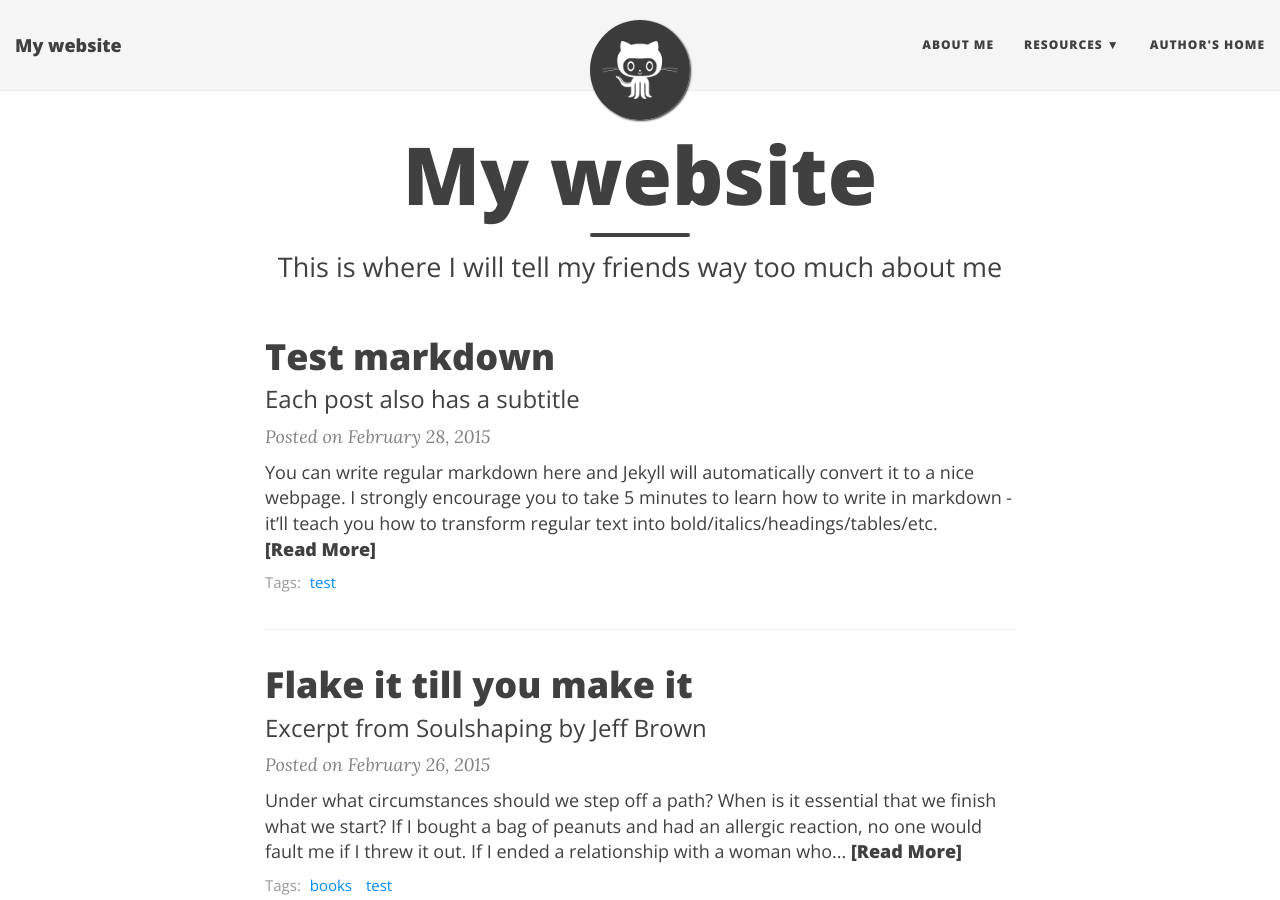
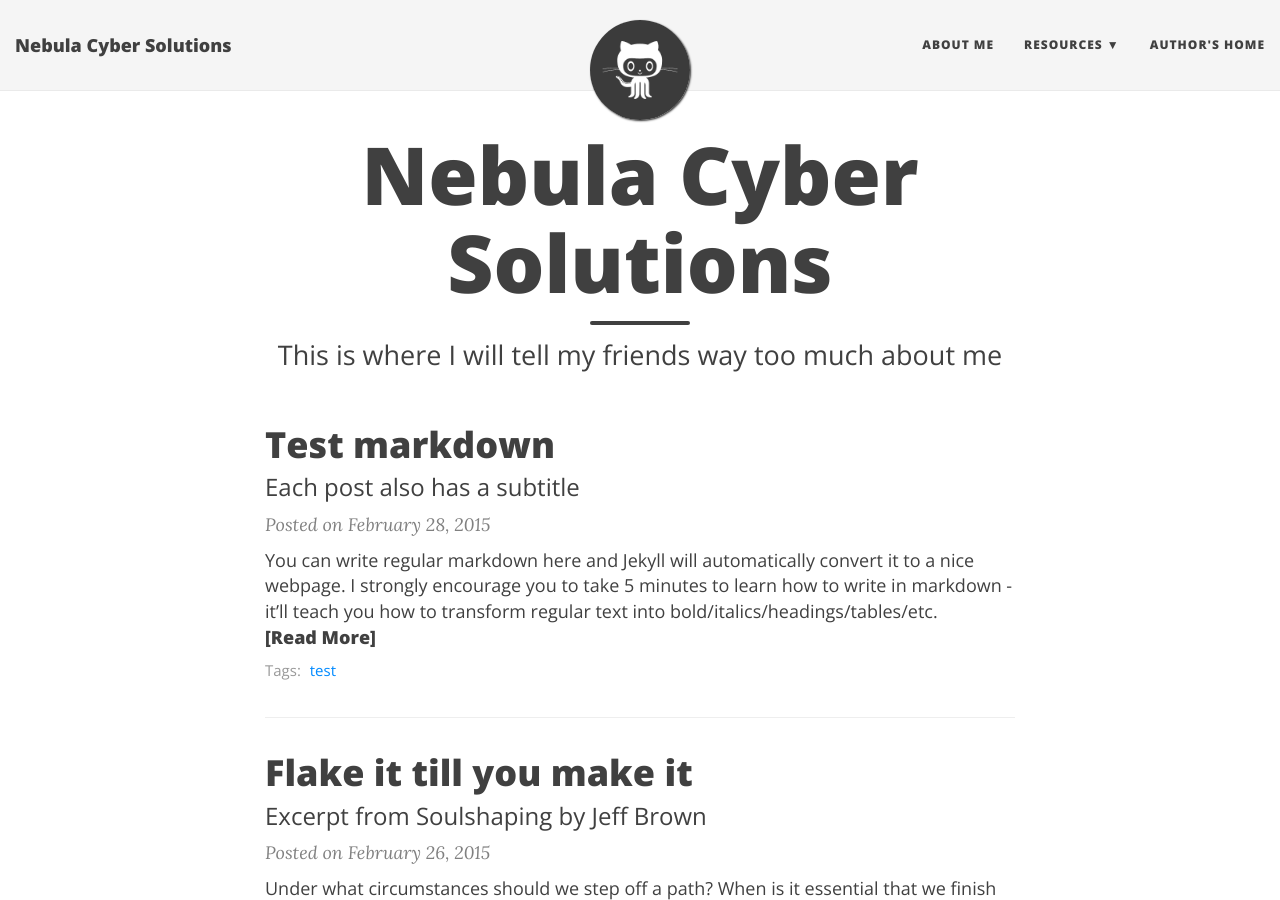
Before and after one commit to NebulaCyberSolutions/blog, a Jekyll site: the page built from index.html, in a window 1280 px wide and 900 px high. Built offline with Jekyll 4.4.1, drawn with Linux system fonts in a browser that asks for light colours; nearby versions of some CDN libraries; the list of posts is cut into pages by our own code.

Commit message:
test some change in configs

```diff
--- a/_config.yml
+++ b/_config.yml
@@ -4,7 +4,7 @@
 # baseurl is the website's URL without the hostname
 
 # If you are building a simple GitHub user page (https://username.github.io) then use these settings:
-url: "https://username.github.io"
+url: "https://nebulacyber.com/blog"
 baseurl: ""
 
 # If you are building a GitHub project page then use these settings:
@@ -14,10 +14,10 @@ baseurl: ""
 # Of course don't forget to change the username and projectname to YOUR username and project
 
 # Name of website
-title: My website
+title: Nebula Cyber Solutions
 
 # Short description of your site
-description: A virtual proof that name is awesome!
+description: Protecting Cyber Space
 
 # --- Navigation bar options --- #
 
@@ -54,7 +54,6 @@ footer-link-col: "#404040"
 
 # Alternatively, the navbar, footer, and page background can be set to use background images
 # instead of colour
-
 # navbar-img: "/img/bgimage.png"
 # footer-img: "/img/bgimage.png"
 # page-img: "/img/bgimage.png"
--- a/index.html
+++ b/index.html
@@ -1,6 +1,6 @@
 ---
 layout: page
-title: My website
+title: Nebula Cyber Solutions
 subtitle: This is where I will tell my friends way too much about me
 use-site-title: true
 ---
```
